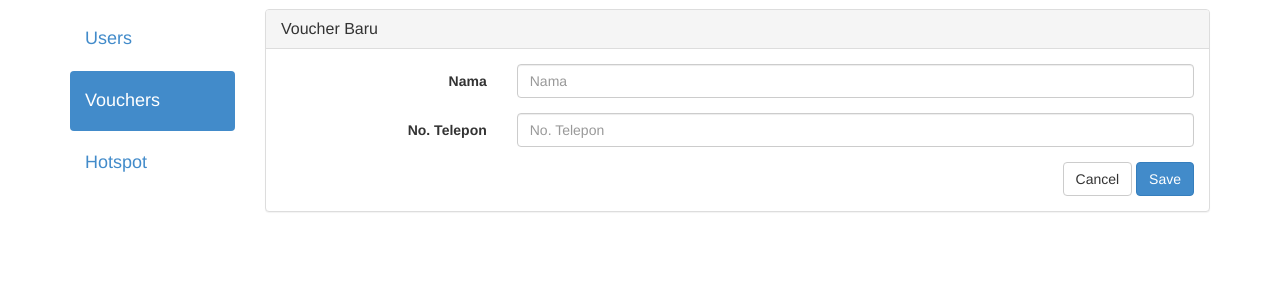
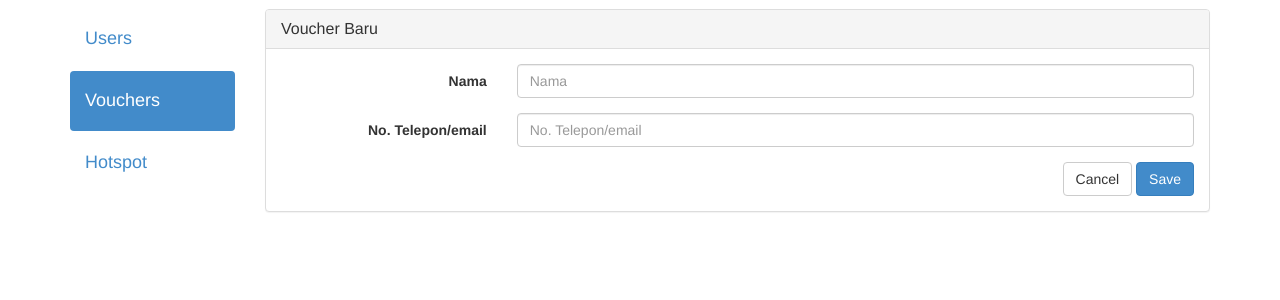
Before and after one commit to desdulianto/wifihotspot, a Flask app: page /vouchers/new in a window 1280 px wide. Shown: the part 51-351 px from the top of the page. Run offline with Flask 2, Linux system fonts and the light colour scheme; the visitor is signed in with stand-in values (Sample User, id 1); data comes from the database, SQL or seed files in the repository; parts of the project's set-up code (start-up, migrations or seed data) failed here and were passed over; some libraries are stand-ins or nearby versions.

Commit message:
add send voucher to email

```diff
--- a/app/hotspot/forms.py
+++ b/app/hotspot/forms.py
@@ -68,7 +68,7 @@ class GroupAttributeForm(Form):
 
 class OnlineUserFilterForm(Form):
     username = TextField('User Name')
-    phone = TextField('Phone')
+    phone = TextField('Phone/Email')
     user = TextField('Voucher')
     address = TextField('IP Address')
     server = TextField('Hotspot')
--- a/app/hotspot/views.py
+++ b/app/hotspot/views.py
@@ -86,7 +86,7 @@ def list_view():
             items=active_users,
             columns=[
                 dict(title='Name', field=lambda x: x['contact-name']),
-                dict(title='Phone', field=lambda x: x['contact-phone']),
+                dict(title='Phone/Email', field=lambda x: x['contact-phone']),
                 dict(title='Voucher', field=lambda x: x['user']),
                 dict(title='Address', field=lambda x: x['address']),
                 dict(title='Hotspot', field=lambda x: x['server']),
--- a/app/templates/form_voucher_message.html
+++ b/app/templates/form_voucher_message.html
@@ -72,7 +72,7 @@
         <ul>
             <li><strong>{{voucher}}</strong> -- Nomor Voucher</li>
             <li><strong>{{name}}</strong> -- Nama</li>
-            <li><strong>{{phone}}</strong> -- Nomor Telepon</li>
+            <li><strong>{{phone}}</strong> -- Nomor Telepon/email</li>
         </ul>
     </div>
     {% endraw %}
--- a/app/vouchers/forms.py
+++ b/app/vouchers/forms.py
@@ -14,7 +14,7 @@ from wtforms.validators import DataRequired, ValidationError
 
 class VoucherForm(Form):
     name = TextField('Nama', validators=[DataRequired()])
-    phone = TextField('No. Telepon', validators=[DataRequired()])
+    phone = TextField('No. Telepon/email', validators=[DataRequired()])
 
 
 class VoucherMessageForm(Form):
--- a/app/vouchers/models.py
+++ b/app/vouchers/models.py
@@ -51,5 +51,5 @@ class Contact(db.Model):
     __bind_key__ = 'radius'
     id = db.Column(db.Integer, primary_key=True, autoincrement=True)
     name = db.Column(db.String(64), nullable=False, default='', index=True)
-    phone = db.Column(db.String(20), index=True)
+    phone = db.Column(db.String(254), index=True)
     vouchers = db.relationship('RadCheck', backref='contact')
--- a/app/vouchers/views.py
+++ b/app/vouchers/views.py
@@ -31,7 +31,9 @@ from datetime import datetime, timedelta
 import xlwt
 from StringIO import StringIO
 
-from app import app, db
+import smtplib
+
+from app import app, db, VOUCHER_MESSAGE
 import models
 import forms
 
@@ -121,6 +123,7 @@ def index():
         endpoint='voucher_service_new')
 @jsonp
 def voucher_service_new(name, phone):
+    global VOUCHER_MESSAGE
     voucher = generateVoucher()
 
     # save to radius db
@@ -128,14 +131,52 @@ def voucher_service_new(name, phone):
 
     # send to sms queue
     try:
-        voucher_message = open(app.config['VOUCHER_TEMPLATE_FILE'], 'r').read()
-        sms_text = render_template_string(voucher_message, name=name,
+        sms_text = render_template_string(VOUCHER_MESSAGE, name=name,
                 phone=phone, voucher=voucher)
     except IOError:
         raise InternalServerError(
             description='Cannot read voucher template file')
     sendSMS(phone, text=sms_text)
     return jsonify(status='OK', phone=phone, voucher=voucher)
+
+@blueprint.route('/@email/<name>/<email>', methods=['GET'],
+        endpoint='voucher_service_new_email')
+@jsonp
+def voucher_service_new_email(name, email):
+    global VOUCHER_MESSAGE
+    voucher = generateVoucher()
+    addToRadius(voucher, name, email, app.config['RADIUS_GROUP'])
+
+    try:
+        email_body = render_template_string(VOUCHER_MESSAGE, name=name,
+                phone=email, voucher=voucher)
+    except IOError:
+        raise InternalServerError(
+            description='Cannot read voucher template file')
+
+    fromaddr = app.config['EMAIL_FROM']
+    toaddr   = email
+    email_server = app.config['EMAIL_SERVER']
+    email_port   = app.config['EMAIL_PORT']
+    email_user = app.config['EMAIL_USER']
+    email_password = app.config['EMAIL_PASSWORD']
+    email = """\
+From: %s
+To: %s
+Subject: %s
+
+%s
+""" % (fromaddr, toaddr, 'Wi-fi Hotspot Voucher', email_body)
+    try:
+        server = smtplib.SMTP_SSL(email_server, email_port)
+        server.ehlo()
+        server.login(email_user,email_password)
+        server.sendmail(fromaddr, toaddr, email)
+        server.quit()
+    except Exception as e:
+        print(e)
+        return jsonify(status='ERROR')
+    return jsonify(status='OK', email=email, voucher=voucher)
 
 
 @blueprint.route('/list', methods=['GET'], endpoint='voucher_list')
@@ -173,7 +214,7 @@ def voucher_list():
             items=vouchers.limit(per_page).offset((page-1)*per_page).all(),
             columns=[dict(title='Nama', field=lambda x: x.contact.name if
                 x.contact is not None else '-'),
-                     dict(title='Telepon', field=lambda x: x.contact.phone if
+                     dict(title='Telepon/Email', field=lambda x: x.contact.phone if
                          x.contact is not None else '-'),
                      dict(title='No. Voucher', field='username'),
                      dict(title='Waktu Generate', field=lambda x:
@@ -234,13 +275,14 @@ def voucher_delete(id):
         endpoint='edit_message_template')
 @login_required
 def edit_message_template():
+    global VOUCHER_MESSAGE
     form = forms.VoucherMessageForm()
     if request.method == 'GET':
-        with open(app.config['VOUCHER_TEMPLATE_FILE'], 'r') as f:
-            form.message.data = f.read()
+        form.message.data = VOUCHER_MESSAGE
     if form.validate_on_submit():
         with open(app.config['VOUCHER_TEMPLATE_FILE'], 'w') as f:
             f.write(form.message.data)
+        VOUCHER_MESSAGE = open(app.config['VOUCHER_TEMPLATE_FILE'], 'r').read()
         return redirect(url_for('.index'))
     return render_template('form_voucher_message.html', title='Format Pesan Voucher',
             fields=[('message', {'rows': 5})], form=form)
@@ -271,7 +313,7 @@ def contact_list(output='html'):
     if output == 'excel':
         return render_excel(items=items.all(), title='Daftar Contact',
                 columns=[dict(title='Nama', field='name', width=6000),
-                         dict(title='No. Telepon', field='phone', width=4000)])
+                         dict(title='No. Telepon/email', field='phone', width=4000)])
 
     pagination = Pagination(page=page, total=items.count(), search=False,
             record_name='contacts', per_page=per_page, bs_version=3)
@@ -280,7 +322,7 @@ def contact_list(output='html'):
 
     return render_template('list.html', items=items, title='Daftar Contact',
             columns=[dict(title='Nama', field='name'),
-                     dict(title='No. Telepon', field='phone')],
+                     dict(title='No. Telepon/email', field='phone')],
             pagination=pagination, search=True,
             buttons=[dict(title='Export to Excel', url='.contact_list',
                 url_params={'output': 'excel', 'q':q})])
```
Also changed, not shown: app/__init__.py (+8 -0 lines).
